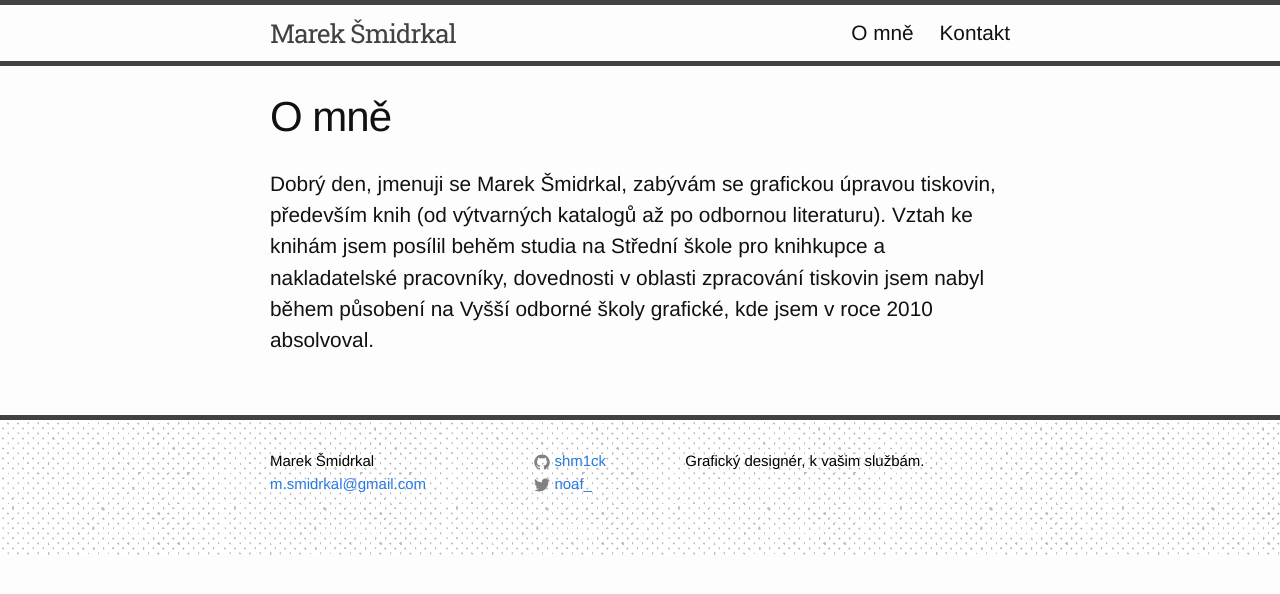
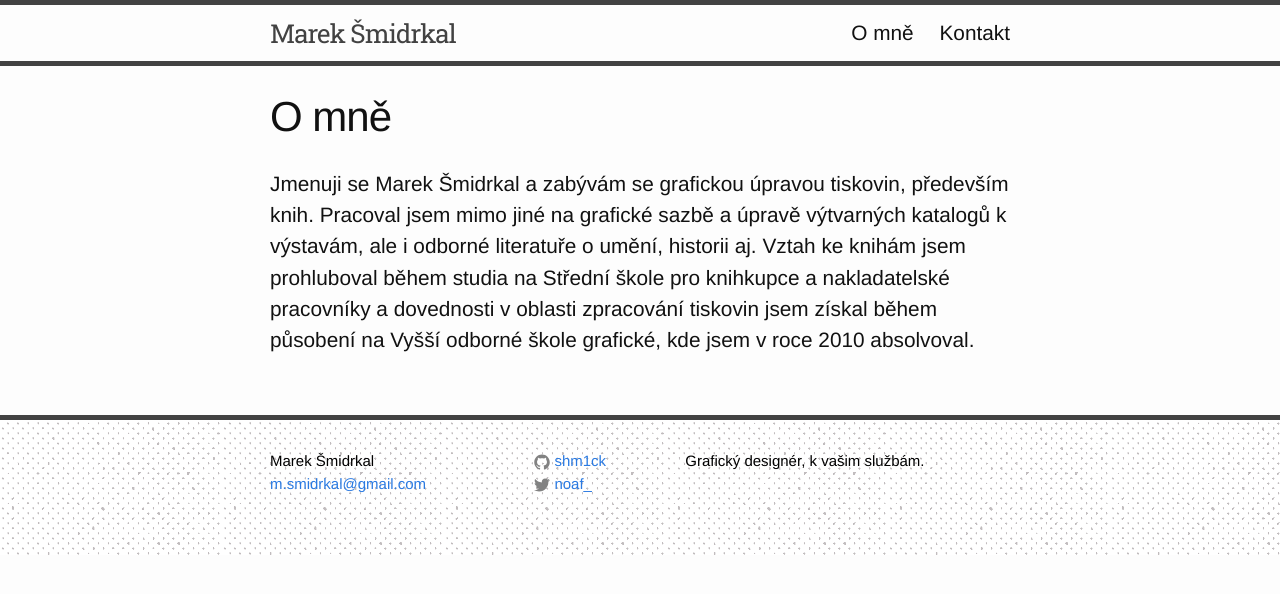
Before and after one commit to shm1ck/my-first-repo.github.io, a Jekyll site: the page built from o-mne.md, in a window 1280 px wide. Shown: the top 594 px of the page. Built offline with Jekyll 4.4.1, drawn with Linux system fonts in a browser that asks for light colours; some web fonts are replaced.

Commit message:
Update o-mne.md

```diff
--- a/o-mne.md
+++ b/o-mne.md
@@ -4,4 +4,4 @@ title: O mně
 permalink: /O mně/
 date:   2015-05-31 05:10:14 -0400
 ---
-<p>Dobrý den, jmenuji se Marek Šmidrkal, zabývám se grafickou úpravou tiskovin, především knih (od výtvarných katalogů až po odbornou literaturu). Vztah ke knihám jsem posílil behěm studia na Střední škole pro knihkupce a nakladatelské pracovníky, dovednosti v oblasti zpracování tiskovin jsem nabyl během působení na Vyšší odborné školy grafické, kde jsem v roce 2010 absolvoval.</p>
+<p>Jmenuji se Marek Šmidrkal a zabývám se grafickou úpravou tiskovin, především knih. Pracoval jsem mimo jiné na grafické sazbě a úpravě výtvarných katalogů k výstavám, ale i odborné literatuře o umění, historii aj. Vztah ke knihám jsem prohluboval během studia na Střední škole pro knihkupce a nakladatelské pracovníky a dovednosti v oblasti zpracování tiskovin jsem získal během působení na Vyšší odborné škole grafické, kde jsem v roce 2010 absolvoval.</p>
```
